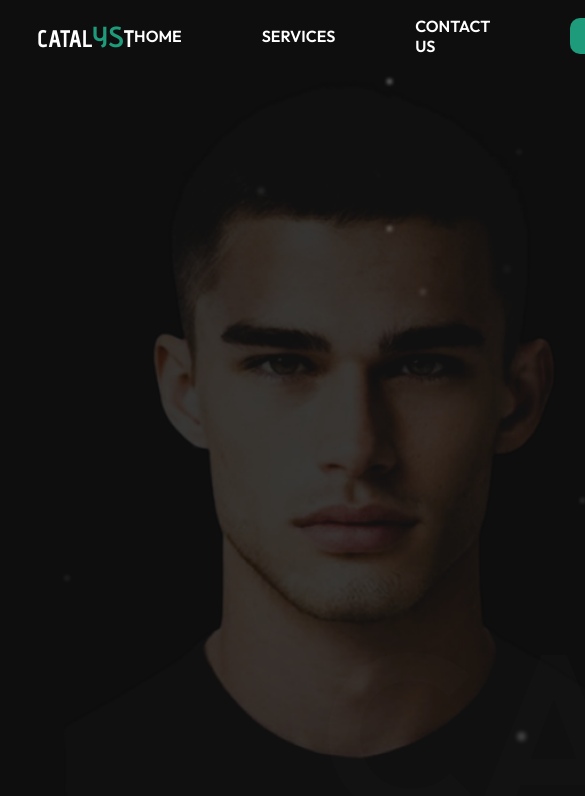
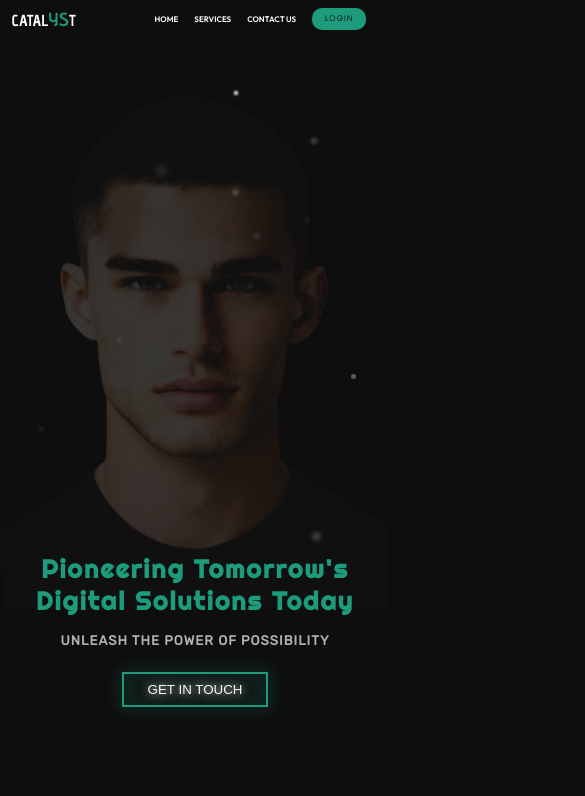
Before and after one commit to iamvysh/CATALYSTorg, a React (Vite) app: page / in a window 390 px wide. Shown: the top 796 px of the page, 585 px wide, since content can reach past the window. Built offline with nearby package versions, Linux system fonts and the light colour scheme.

Commit message:
responsiveness

```diff
--- a/src/App.scss
+++ b/src/App.scss
@@ -2,6 +2,7 @@
 @import url('https://fonts.googleapis.com/css2?family=Inter:wght@500;600;700;900&family=Montserrat:ital,wght@0,500;1,500&family=Outfit:wght@500;600&family=Poppins:ital@1&display=swap');
 html{
     scroll-behavior: smooth;
+    height: 100vh;
 }
 :root {
     --primary-color: #1E9B7B;
--- a/src/components/Home/Home.jsx
+++ b/src/components/Home/Home.jsx
@@ -5,14 +5,14 @@ const Home = () => {
 
   const sliderVariants = {
     initial :{
-      x:0,
+      x: '-20%',
     },
     animate:{
       x : '-80%',
       opacity:0,
 
       transition : {
-        duration : 20,
+        duration : 5,
         repeat : Infinity,
         repeatType:'mirror',
       }
@@ -20,14 +20,17 @@ const Home = () => {
   }
 
   return (
-    <div className='home'>
+    // <div className='home'>
       <div className='wrapper'>
       <div className='image-container'>
+        {/* <div className='image'> */}
       <img src="/heroPortrait.png" alt="" />
+
+        {/* </div> */}
       <div className="overlay">
         <motion.div className="star1" initial={{opacity:1}} animate={{opacity:0}} transition={{delay:2, duration:2, repeat:Infinity}}></motion.div>
         <motion.div className="star2" initial={{opacity:1}} animate={{opacity:0}} transition={{delay:5, duration:3, repeat:Infinity}}></motion.div>
-        <motion.div className="star3" initial={{opacity:1}} animate={{opacity:0}} transition={{duration:2, repeat:Infinity}}></motion.div>
+        <motion.div className="star3" initial={{opacity:1}} animate={{opacity:0}} transition={{duration:4, repeat:Infinity}}></motion.div>
         <motion.div className="star4" initial={{opacity:1}} animate={{opacity:0}} transition={{delay:2, duration:5, repeat:Infinity}}></motion.div>
         <motion.div className="star5" initial={{opacity:1}} animate={{opacity:0}} transition={{duration:3, repeat:Infinity}}></motion.div>
         <motion.div className="star6" initial={{opacity:1}} animate={{opacity:0}} transition={{delay:3, duration:5, repeat:Infinity}}></motion.div>
@@ -43,7 +46,7 @@ const Home = () => {
       <button>GET IN TOUCH</button>
       <motion.div variants={sliderVariants} initial='initial' animate='animate' className='runningText'>CATALYST</motion.div>
       </div>
-      </div>
+      {/* </div> */}
     </div>
   )
 }
--- a/src/components/Home/home.scss
+++ b/src/components/Home/home.scss
@@ -1,26 +1,45 @@
 @import url("https://fonts.googleapis.com/css2?family=Advent+Pro:ital,wght@0,600;0,700;1,600&family=Inter:wght@500;600;700;900&family=Montserrat:ital,wght@0,500;1,500&family=Outfit:wght@500;600&family=Poppins:ital,wght@0,200;0,300;1,400&family=Righteous&display=swap");
 @import url("https://fonts.googleapis.com/css2?family=Advent+Pro:ital,wght@0,600;0,700;1,600&family=Inter:wght@500;600;700;900&family=Montserrat:ital,wght@0,500;1,500&family=Outfit:wght@500;600&family=Poppins:ital,wght@0,200;0,300;1,400&family=Righteous&family=Rubik&display=swap");
+@import '../../App.scss';
 
 .wrapper {
   display: flex;
   justify-content: space-evenly;
   height: calc(100vh - 68px);
+  width: 100%;
+
+  @include mobile{
+    flex-direction: column;
+    align-items: center;
+    justify-content: center;
+    // min-width: 100%;
+}
 }
 
 .homeTexts {
   width: 100%;
-  padding-left: 20rem;
   padding: 2rem;
+
+  @include mobile{
+    width: 100%;
+    padding: 1rem;
+    text-align: center;
+  }
 
   h1 {
     color: var(--primary-color);
     font-family: "Righteous", sans-serif;
     letter-spacing: 2px;
-    font-size: 2.5rem;
     position: relative;
     top: 25%;
     font-size: 8vh;
     // padding: 2rem;
+
+    @include mobile{
+      padding: 0;
+      font-size: 3vh;
+      top: -59%;
+    }
   }
   h5 {
     color: var(--accent-color);
@@ -30,6 +49,13 @@
     padding-bottom: 1rem;
     font-family: "Rubik", sans-serif;
     letter-spacing: 1px;
+
+
+    @include mobile{
+      padding-top: .3rem;
+      padding-bottom: .3rem;
+      top: -50%;
+    }
   }
 
   button {
@@ -42,6 +68,10 @@
     padding-bottom: 0.5rem;
     background-color: transparent;
     color: var(--secondary-color);
+
+    @include mobile{
+      top: -35%;
+    }
   }
   button:hover {
     cursor: pointer;
@@ -77,10 +107,17 @@
 
 .image-container {
   position: relative;
+  // width: 100%;
 
   img {
-    margin-left: 4rem;
+    margin-left: 7rem;
     height: 100%;
+    // width: 100%;
+
+    @include mobile{
+      width: 100%;
+      margin: 0;
+    }
   }
 
   .overlay {
@@ -90,10 +127,11 @@
     top: 0;
 
     .star1 {
-      width: 6px;
-      height: 6px;
+      width: 11px;
+      height: 11px;
+      border-radius: 50%;
       background-color: white;
-      filter: blur(2px);
+      filter: blur(3px);
       position: absolute;
       top: 15%;
       left: 40%;
@@ -129,16 +167,18 @@
       width: 6px;
       height: 6px;
       background-color: white;
-      filter: blur(2px);
+      filter: blur(1px);
+      border-radius: 50%;
       position: absolute;
       top: 25%;
       left: 78%;
     }
     .star6 {
-      width: 3px;
-      height: 3px;
+      width: 5px;
+      height: 5px;
+      border-radius: 50%;
       background-color: white;
-      filter: blur(2px);
+      filter: blur(.7px);
       position: absolute;
       top: 55%;
       left: 90%;
@@ -163,19 +203,21 @@
       left: 10%;
     }
     .star9 {
-      width: 3px;
-      height: 3px;
+      width: 4px;
+      height: 4px;
       background-color: white;
-      filter: blur(2px);
+      border-radius: 50%;
+      filter: blur(1px);
       position: absolute;
       top: 48%;
       left: 30%;
     }
     .star10 {
-      width: 3px;
-      height: 3px;
+      width: 4px;
+      height: 4px;
+      border-radius: 50%;
       background-color: white;
-      filter: blur(2px);
+      filter: blur(1px);
       position: absolute;
       top: 1%;
       left: 60%;
@@ -202,5 +244,12 @@
   color: #161616;
   font-weight: bolder;
   z-index: -1;
+  width: 100%;
   // filter: inherit;
+
+  @include mobile{
+    font-weight: bolder;
+    font-size: 15vh;
+    bottom: 0;
+  }
 }
--- a/src/components/Navbar/Navbar.scss
+++ b/src/components/Navbar/Navbar.scss
@@ -1,33 +1,43 @@
-@import url('https://fonts.googleapis.com/css2?family=Advent+Pro:ital,wght@0,600;0,700;1,600&family=Inter:wght@500;600;700;900&family=Montserrat:ital,wght@0,500;1,500&family=Outfit:wght@500;600&family=Poppins:ital@1&display=swap');
-@import url('https://fonts.googleapis.com/css2?family=Advent+Pro:ital,wght@0,600;0,700;1,600&family=Inter:wght@500;600;700;900&family=Montserrat:ital,wght@0,500;1,500&family=Outfit:wght@500;600&family=Poppins:ital,wght@0,200;0,300;1,400&display=swap');
+@import url("https://fonts.googleapis.com/css2?family=Advent+Pro:ital,wght@0,600;0,700;1,600&family=Inter:wght@500;600;700;900&family=Montserrat:ital,wght@0,500;1,500&family=Outfit:wght@500;600&family=Poppins:ital@1&display=swap");
+@import url("https://fonts.googleapis.com/css2?family=Advent+Pro:ital,wght@0,600;0,700;1,600&family=Inter:wght@500;600;700;900&family=Montserrat:ital,wght@0,500;1,500&family=Outfit:wght@500;600&family=Poppins:ital,wght@0,200;0,300;1,400&display=swap");
+@import "../../App.scss";
 
-.navbar{
+.navbar {
   display: flex;
   justify-content: space-between;
   align-items: center;
   padding: 1rem;
 
-    span{
+  @include mobile {
+    padding: 0.5rem;
+  }
+
+  span {
     color: var(--primary-color);
     font-size: 29px;
+
+    @include mobile {
+      font-size: 19px;
+    }
   }
 
-    .navigation-wrapper{
+  .navigation-wrapper {
     display: flex;
     justify-content: space-evenly;
     align-items: center;
 
-        h4{
+    h4 {
       color: var(--secondary-color);
       margin-right: 5rem;
       position: relative;
       display: inline-block;
 
-            // @include mobile{
-            //     margin-right: 2rem;
-            // }
+      @include mobile {
+        margin-right: 1rem;
+        font-size: .5rem;
       }
-        h4:hover{
+    }
+    h4:hover {
       cursor: pointer;
     }
     h4::after {
@@ -46,30 +56,44 @@
       width: 100%;
     }
 
-        button{
+    button {
       margin-right: 5rem;
       background-color: var(--primary-color);
       padding-right: 1.4rem;
       padding-left: 1.4rem;
-            padding-top: .5rem;
-            padding-bottom: .5rem;
+      padding-top: 0.5rem;
+      padding-bottom: 0.5rem;
       border-radius: 10px;
       border: none;
-            font-family: 'Poppins', sans-serif;
+      font-family: "Poppins", sans-serif;
       letter-spacing: 1px;
       color: #000000;
+
+      @include mobile {
+        margin-right: 1rem;
+        padding-right: 0.8rem;
+        padding-left: 0.8rem;
+        padding-top: 0.3rem;
+        padding-bottom: 0.3rem;
+        font-size: 8px;
       }
-        button:hover{
+    }
+    button:hover {
       cursor: pointer;
       color: var(--accent-color);
       transition: 0.4s;
     }
   }
 
-    h2{
+  h2 {
     color: var(--secondary-color);
-        font-family: 'Advent Pro', sans-serif;
+    font-family: "Advent Pro", sans-serif;
     margin-left: 6%;
     font-size: 1.5rem;
+
+    @include mobile {
+      margin-left: 1%;
+      font-size: 1rem;
     }
   }
+}
```
Lines whose indentation alone changed are shown as unchanged.
